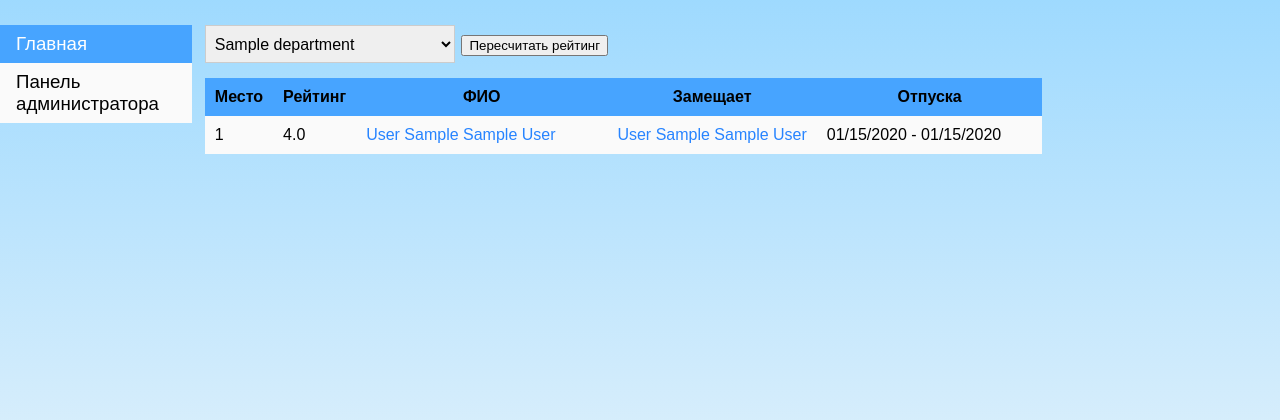
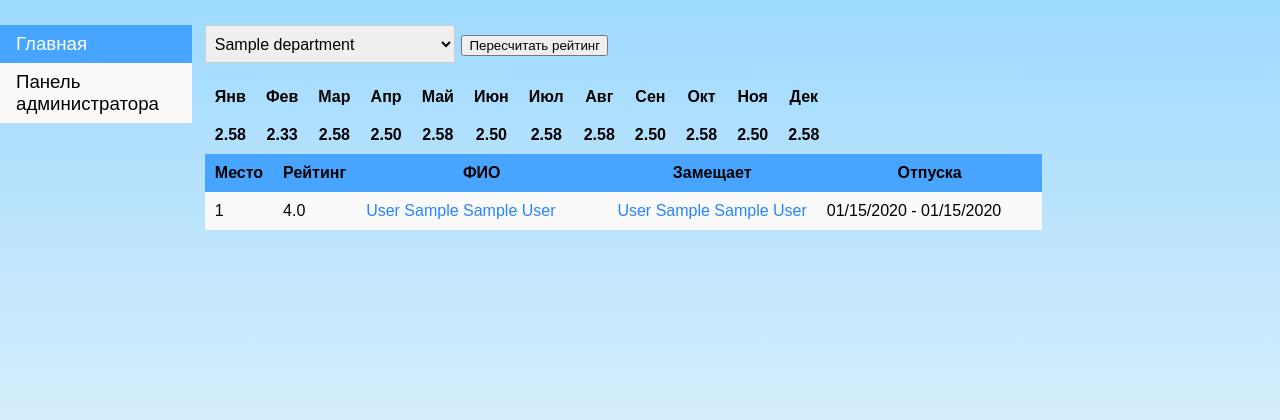
Before and after one commit to SipakovV/vacation_scheduler, a Django app: page /vacations/department/1/ in a window 1280 px wide. Shown: the part 103-523 px from the top of the page. Run offline with Django 3.2, Linux system fonts and the light colour scheme; a user stored in the database is signed in; tables that the repository leaves empty hold one stand-in row (values such as "Sample post"); lists and menus that the app fills with data are empty.

Commit message:
Added vacation_days_by_month table

```diff
--- a/blankproject/settings.py
+++ b/blankproject/settings.py
@@ -78,6 +78,8 @@ INSTALLED_APPS = [
     'django.contrib.sessions',
     'django.contrib.messages',
     'django.contrib.staticfiles',
+
+    'django.contrib.humanize',
 
     'vacations.apps.VacationsConfig',
     'users.apps.UsersConfig',
--- a/users/managers.py
+++ b/users/managers.py
@@ -1,5 +1,4 @@
 from django.contrib.auth.base_user import BaseUserManager
-from django.utils.translation import ugettext_lazy as _
 
 
 class CustomUserManager(BaseUserManager):
@@ -12,7 +11,7 @@ class CustomUserManager(BaseUserManager):
         Create and save a User with the given email and password.
         """
         if not username:
-            raise ValueError(_('The Username must be set'))
+            raise ValueError('Поле "Имя пользователя" не должно быть пустым')
         user = self.model(username=username, **extra_fields)
         user.set_password(password)
         user.save()
@@ -27,7 +26,7 @@ class CustomUserManager(BaseUserManager):
         extra_fields.setdefault('is_active', True)
 
         if extra_fields.get('is_staff') is not True:
-            raise ValueError(_('Superuser must have is_staff=True.'))
+            raise ValueError('Суперпользователь должен обладать статусом персонала (is_staff=True)')
         if extra_fields.get('is_superuser') is not True:
-            raise ValueError(_('Superuser must have is_superuser=True.'))
+            raise ValueError('У суперпользователя должно быть is_superuser=True')
         return self.create_user(username, password, **extra_fields)
--- a/vacations/forms.py
+++ b/vacations/forms.py
@@ -73,6 +73,8 @@ class VacationForm(ModelForm):
             replaced_empl = Employee.objects.get(pk=employee.replaces.pk)
             replaced_vacations = Vacation.objects.filter(employee=replaced_empl.pk)
 
+        #own_vacations = Vacation.objects.filter(employee=employee.pk)
+
         delta = datetime.timedelta(days=1)
         cur_date = start
         diff = 0
@@ -90,6 +92,7 @@ class VacationForm(ModelForm):
         if start and end:
             if start >= end:
                 raise ValidationError('Неправильный период!')
+            #for vacation in
             if employee.replaces is not None:
                 for vacation in replaced_vacations:
                     if start <= vacation.end <= end or start <= vacation.start <= end or start >= vacation.start and end <= vacation.end:
--- a/vacations/models.py
+++ b/vacations/models.py
@@ -13,8 +13,27 @@ logger = logging.getLogger(__name__)
 class Department(models.Model):
     title = models.CharField(max_length=50, verbose_name='Название отдела')
 
+    '''
+    jan = models.FloatField(verbose_name='Человеко-дней в январе', default=0)
+    feb = models.FloatField(verbose_name='Человеко-дней в феврале', default=0)
+    mar = models.FloatField(verbose_name='Человеко-дней в марте', default=0)
+    apr = models.FloatField(verbose_name='Человеко-дней в апреле', default=0)
+    may = models.FloatField(verbose_name='Человеко-дней в мае', default=0)
+    jun = models.FloatField(verbose_name='Человеко-дней в июне', default=0)
+    jul = models.FloatField(verbose_name='Человеко-дней в июле', default=0)
+    aug = models.FloatField(verbose_name='Человеко-дней в августе', default=0)
+    sep = models.FloatField(verbose_name='Человеко-дней в сентябре', default=0)
+    oct = models.FloatField(verbose_name='Человеко-дней в октябре', default=0)
+    nov = models.FloatField(verbose_name='Человеко-дней в ноябре', default=0)
+    dec = models.FloatField(verbose_name='Человеко-дней в декабре', default=0)
+    '''
+
     def __str__(self):
         return self.title
+
+    #def check_vacation_days(self, start, end):
+
+
 
     class Meta:
         verbose_name_plural = 'Отделы'
--- a/vacations/templates/vacations/by_department.html
+++ b/vacations/templates/vacations/by_department.html
@@ -15,6 +15,30 @@
         </select>
         <button>Пересчитать рейтинг</button>
     </h2>
+    <div>
+        <table>
+            <tr>
+                <th>Янв</th>
+                <th>Фев</th>
+                <th>Мар</th>
+                <th>Апр</th>
+                <th>Май</th>
+                <th>Июн</th>
+                <th>Июл</th>
+                <th>Авг</th>
+                <th>Сен</th>
+                <th>Окт</th>
+                <th>Ноя</th>
+                <th>Дек</th>
+            </tr>
+            <tr>
+                {% load humanize %}
+                {% for num in vacation_days_by_month %}
+                    <th>{{ num|floatformat:2 }}</th>
+                {% endfor %}
+            </tr>
+        </table>
+    </div>
     <table class="default">
         <tr class="blue">
             <th class="col1">Место</th>
--- a/vacations/views.py
+++ b/vacations/views.py
@@ -1,4 +1,6 @@
+from datetime import date
 import logging
+from calendar import monthrange
 
 from django.shortcuts import render, get_object_or_404, redirect
 from django.utils.decorators import method_decorator
@@ -213,6 +215,7 @@ def by_department(request, department_id):
     vacations = Vacation.objects.all()
     departments = Department.objects.all()
     current_department = Department.objects.get(pk=department_id)
+    vacation_days_by_month = []
 
     user = request.user
 
@@ -221,8 +224,13 @@ def by_department(request, department_id):
             #messages.warning(request, 'Недостаточно прав для доступа к странице')
             return redirect('vacations:details', user.bound_employee.pk)
 
+    employee_days_coef = employees.count() / 12
+    current_year = date.today().year
+    for month in range(1, 13):
+        vacation_days_by_month.append(employee_days_coef * monthrange(current_year, month)[1])
+
     context = {'employees': employees, 'departments': departments, 'vacations': vacations,
-               'current_department': current_department}
+               'current_department': current_department, 'vacation_days_by_month': vacation_days_by_month}
     return render(request, 'vacations/by_department.html', context)
 
 
```
